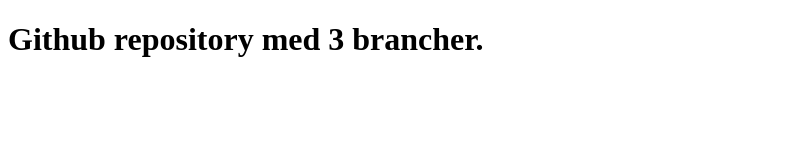
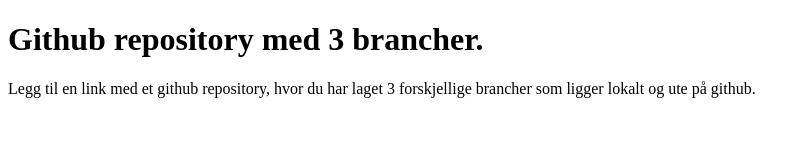
Before and after one commit to zamoa020/git-branch, a plain HTML site: page index.html in a window 1280 px wide. Shown: the whole page, without its empty margins (0-810 px from the left). Drawn offline with Linux system fonts and the light colour scheme.

Commit message:
added new line

```diff
--- a/index.html
+++ b/index.html
@@ -8,5 +8,6 @@
 </head>
 <body>
   <h1>Github repository med 3 brancher.</h1>
+  <p>Legg til en link med et github repository, hvor du har laget 3 forskjellige brancher som ligger lokalt og ute på github.</p>
 </body>
 </html>
```
